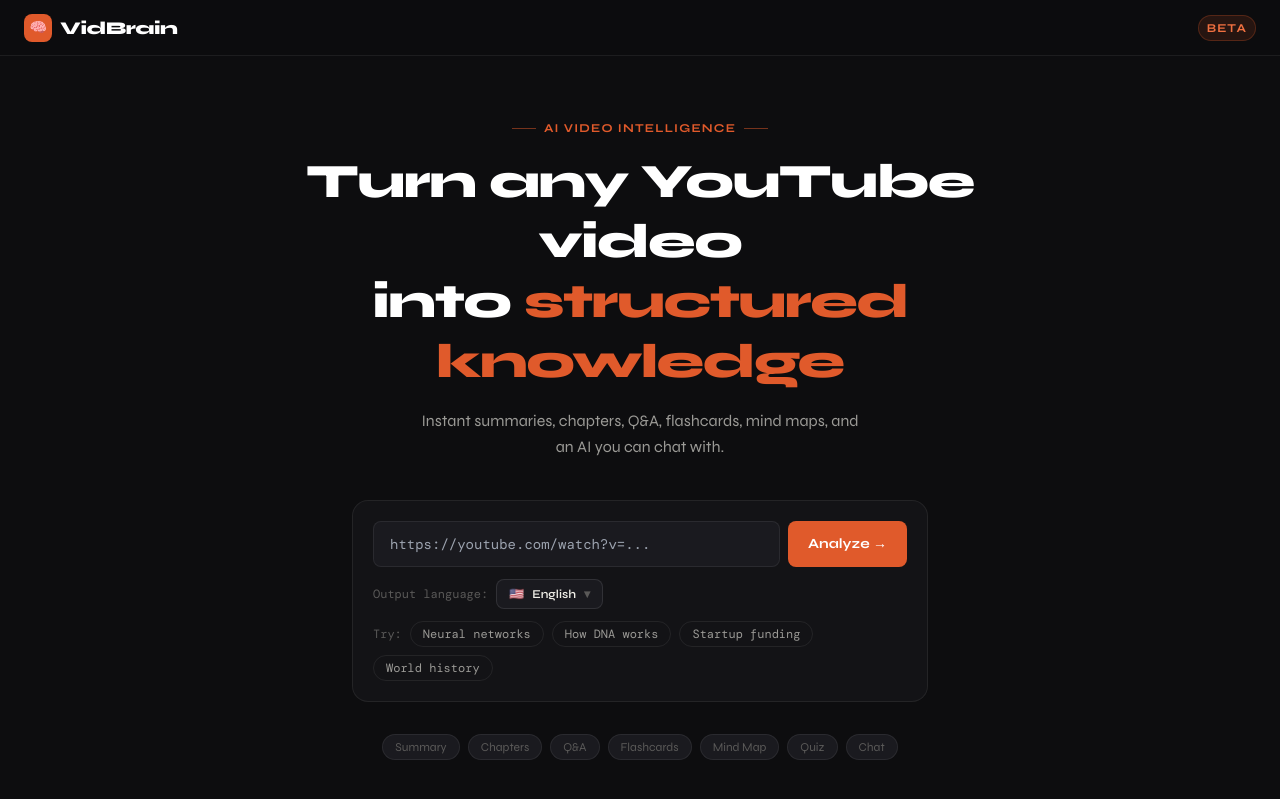
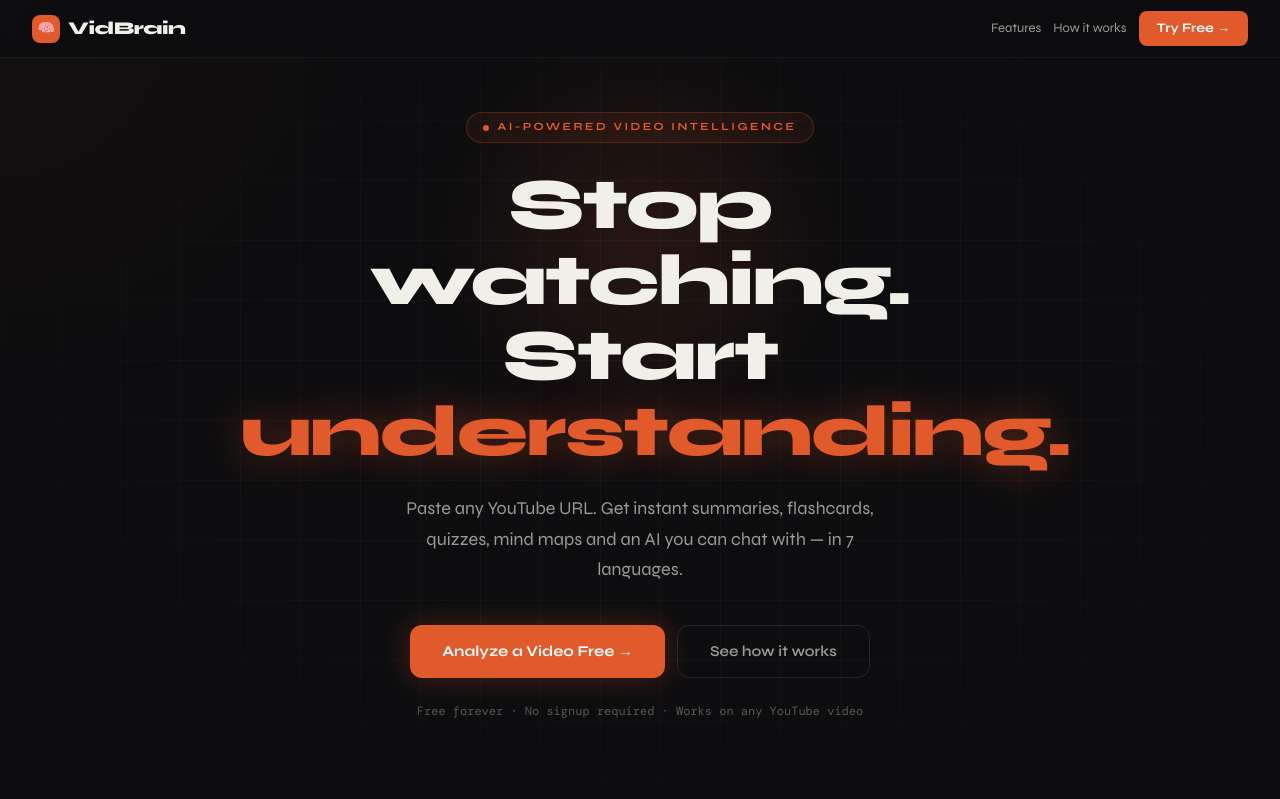
Before and after one commit to bharatlalam/vidbrains, a React (Vite) app in the folder client/: page / in a window 1280 px wide. Shown: the top 799 px of the page. Built offline with nearby package versions, Linux system fonts and the light colour scheme.

Commit message:
update app jsx

```diff
--- a/client/src/App.jsx
+++ b/client/src/App.jsx
@@ -3,27 +3,42 @@ import Header from "./components/Header";
 import Hero from "./components/Hero";
 import Loader from "./components/Loader";
 import Results from "./components/Results";
+import LandingPage from "./components/LandingPage";
 import { useAnalysis } from "./hooks/useAnalysis";
 
 export default function App() {
   const { status, loadingStep, loadingProgress, videoData, error, analyze, reset } = useAnalysis();
   const [toast, setToast] = useState(null);
+  const [showLanding, setShowLanding] = useState(true);
 
   function showToast(msg) {
     setToast(msg);
     setTimeout(() => setToast(null), 2800);
   }
 
+  function handleGetStarted() {
+    setShowLanding(false);
+  }
+
+  function handleReset() {
+    reset();
+    setShowLanding(true);
+  }
+
+  if (showLanding) {
+    return <LandingPage onGetStarted={handleGetStarted} />;
+  }
+
   return (
     <div className="min-h-screen bg-bg-1 text-white font-sans">
-      <Header onLogoClick={status === "done" ? reset : undefined} />
+      <Header onLogoClick={handleReset} />
       <main className="max-w-4xl mx-auto px-4 pb-24">
         {status === "idle" || status === "error" ? (
           <Hero onAnalyze={analyze} error={error} />
         ) : status === "loading" ? (
           <Loader step={loadingStep} progress={loadingProgress} />
         ) : (
-          <Results videoData={videoData} onReset={reset} showToast={showToast} />
+          <Results videoData={videoData} onReset={handleReset} showToast={showToast} />
         )}
       </main>
       {toast && (
```
